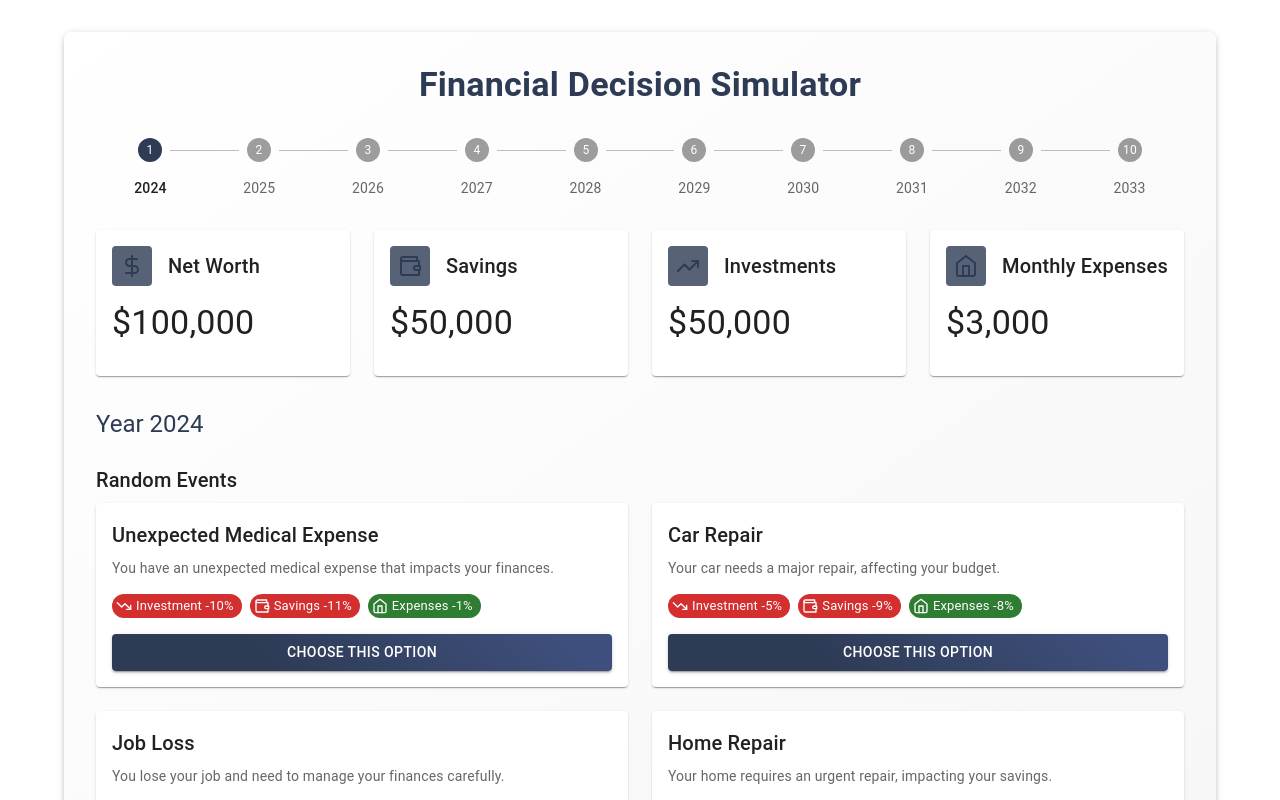
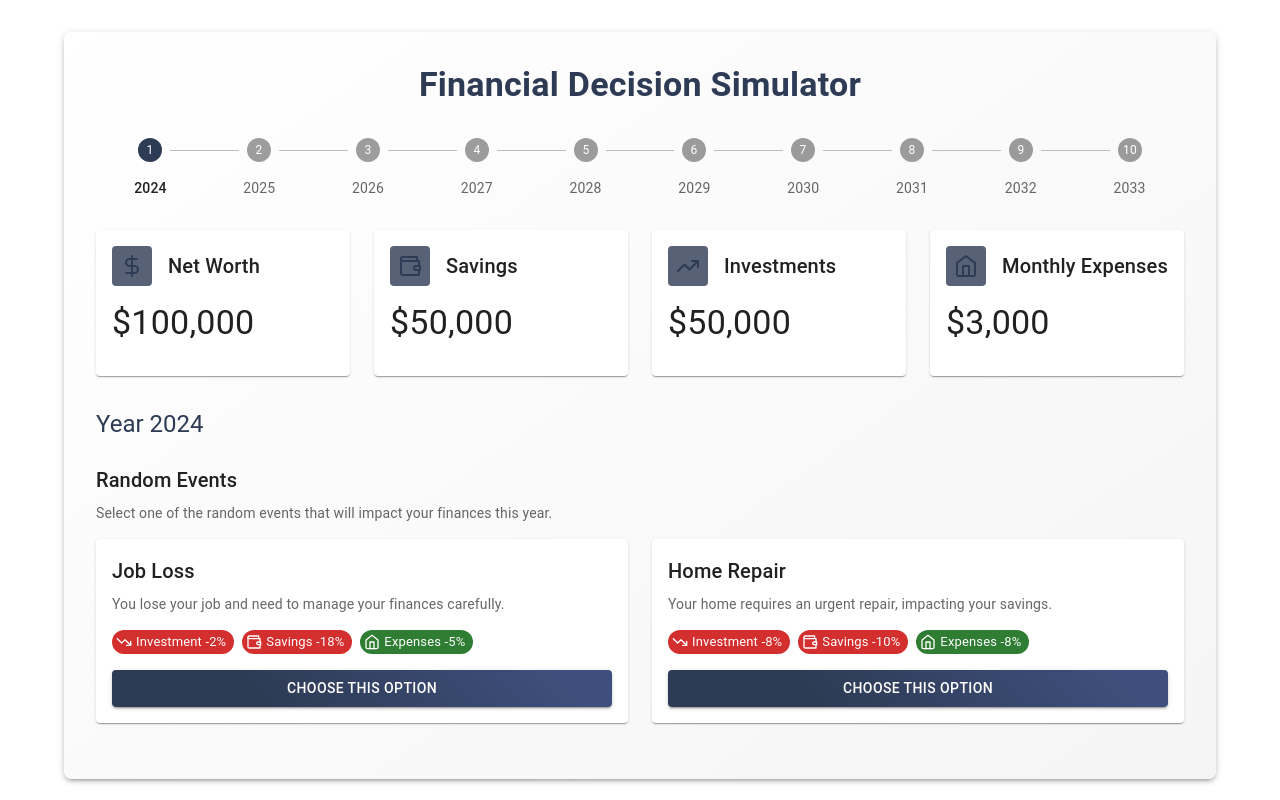
Before and after one commit to MARYANNE67/team3_SecComp, a React (Vite) app: page / in a window 1280 px wide. Shown: the top 800 px of the page. Built offline with nearby package versions, Linux system fonts and the light colour scheme.

Commit message:
fix logic and add description

```diff
--- a/src/components/Simulator.tsx
+++ b/src/components/Simulator.tsx
@@ -334,9 +334,12 @@ export default function Simulator() {
                       <Typography variant="h6" gutterBottom>
                         Random Events
                       </Typography>
+                      <Typography variant="body2" color="text.secondary" sx={{ mb: 2 }}>
+                        Select one of the random events that will impact your finances this year.
+                      </Typography>
                       <ScenarioStep
                         year={simulationState.currentYear}
-                          options={randomScenarios}
+                        options={randomScenarios.sort(() => 0.5 - Math.random()).slice(0, 2)}
                         onSelect={(option) => {
                         const newState = calculationLogic(option);
                         setSimulationState(newState);
@@ -352,6 +355,9 @@ export default function Simulator() {
                     <Typography variant="h6" gutterBottom>
                       Investments
                     </Typography>
+                    <Typography variant="body2" color="text.secondary" sx={{ mb: 2 }}>
+                      Choose an investment strategy for the year.
+                    </Typography>
                     <ScenarioStep
                       year={simulationState.currentYear}
                       options={categorizedScenarios.investments}
@@ -363,6 +369,9 @@ export default function Simulator() {
                   <Box sx={{ mb: 3 }}>
                     <Typography variant="h6" gutterBottom>
                       Housing
+                    </Typography>
+                    <Typography variant="body2" color="text.secondary" sx={{ mb: 2 }}>
+                      Decide on your housing situation for the year.
                     </Typography>
                     <ScenarioStep
                       year={simulationState.currentYear}
@@ -376,6 +385,9 @@ export default function Simulator() {
                     <Typography variant="h6" gutterBottom>
                       Expenses
                     </Typography>
+                    <Typography variant="body2" color="text.secondary" sx={{ mb: 2 }}>
+                      Choose an expense reduction strategy for the year.
+                    </Typography>
                     <ScenarioStep
                       year={simulationState.currentYear}
                       options={categorizedScenarios.expenses}
@@ -388,6 +400,9 @@ export default function Simulator() {
                   <Box sx={{ mb: 3 }}>
                     <Typography variant="h6" gutterBottom>
                       Reducing Savings
+                    </Typography>
+                    <Typography variant="body2" color="text.secondary" sx={{ mb: 2 }}>
+                      Choose a savings strategy for the year.
                     </Typography>
                     <ScenarioStep
                       year={simulationState.currentYear}
```
Lines whose indentation alone changed are shown as unchanged.
